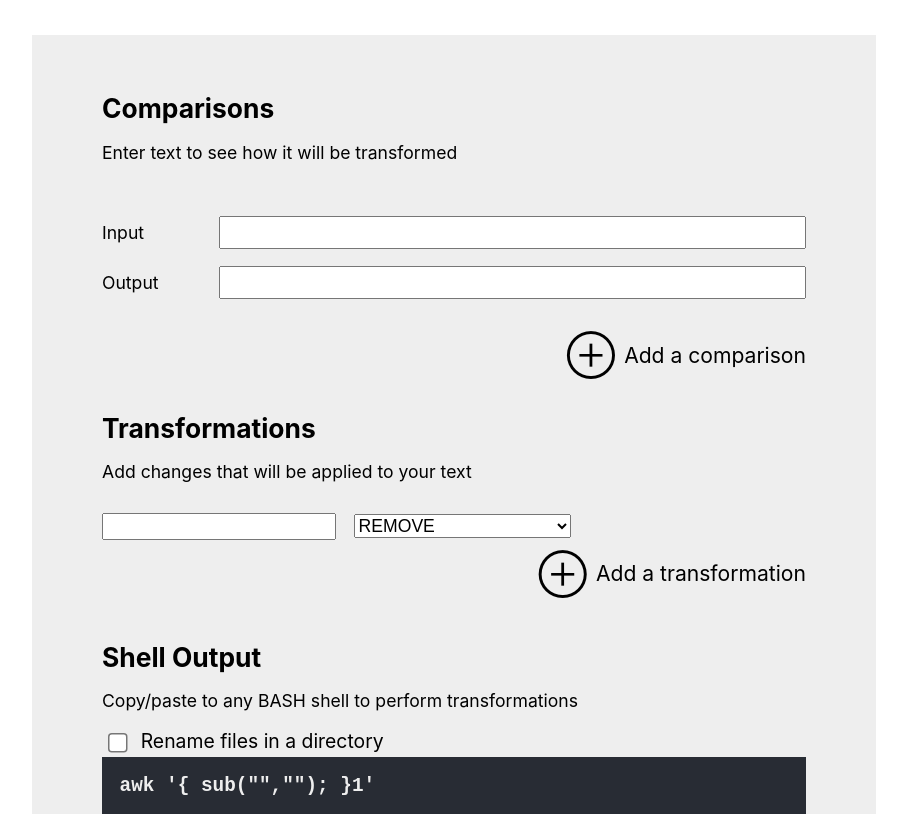
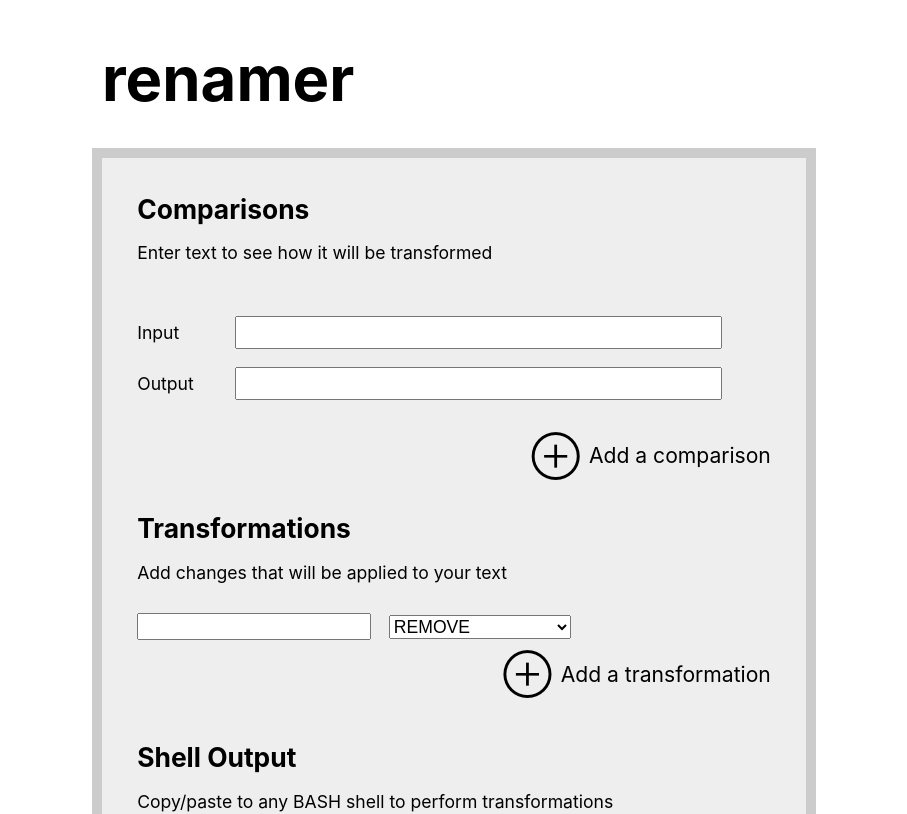
Before and after one commit to batzlerg/renamer, a React (Create React App) app: page / in a window 1280 px wide. Shown: the top 814 px of the page, without its empty margins (186-1093 px from the left). Built offline with nearby package versions, Linux system fonts and the light colour scheme.

Commit message:
redesign, looking p good

```diff
--- a/src/App.css
+++ b/src/App.css
@@ -1,9 +1,24 @@
+h1 {
+  font-size: 3.5rem;
+  /* todo: animate in letters as if being renamed inline */
+}
+
+h2 {
+  margin: 0;
+  padding: 0;
+}
+
 .container {
+  margin-top: 2rem;
+  padding: 2rem;
+  background-color: #eee;
+  outline: #ccc solid 10px;
+}
+
+.page-wrapper {
   max-width: 40rem;
   margin: 0 auto;
-  margin-top: 2rem;
-  padding: 2rem 4rem;
-  background-color: #eee;
+  margin-bottom: 2rem;
 }
 
 html {
--- a/src/App.js
+++ b/src/App.js
@@ -106,6 +106,9 @@ class App extends React.Component {
 
   render() {
     return (
+      <>
+        <div className="page-wrapper">
+          <h1>renamer</h1>
           <div className="container">
             <ComparisonRowContainer
               comparisons={this.state.comparisons}
@@ -121,6 +124,8 @@ class App extends React.Component {
             />
             <ShellCommand transformations={this.state.transformations}/>
           </div>
+        </div>
+      </>
     );
   }
 
--- a/src/components/Comparison/ComparisonRow.css
+++ b/src/components/Comparison/ComparisonRow.css
@@ -1,14 +1,24 @@
 .comparisonRow {
   display: grid;
-  /* grid-template-columns: 1fr 1fr; */
-  grid-column-gap: 2rem;
+  grid-template-columns: 12fr 1fr;
+}
+
+.comparisonInputs {
+  display: grid;
   grid-row-gap: 1rem;
-  position: relative;
 }
 
 .removeComparison {
-  position: absolute;
-  left: -2.5rem;
-  top: 1rem;
-  color: red;
+  height: 100%;
+  display: flex;
+  color: black;
+  justify-content: center;
 }
+
+.removeComparison .button {
+  font-size: 3rem;
+}
+
+.removeComparison .addRemoveButton {
+  grid-column-gap: 0; /* allow precise centering */
+}
--- a/src/components/Comparison/ComparisonRow.js
+++ b/src/components/Comparison/ComparisonRow.js
@@ -16,9 +16,11 @@ function ComparisonRow(props) {
   }
   return (
     <div className="comparisonRow">
+      <div className='comparisonInputs'>
+        <Input onInputChange={props.onInputChange}/>
+        <Output value={props.outputValue} />
+      </div>
       {removeButton}
-      <Input onInputChange={props.onInputChange}/>
-      <Output value={props.outputValue} />
     </div>
   );
 };
--- a/src/components/Comparison/ComparisonRowContainer.css
+++ b/src/components/Comparison/ComparisonRowContainer.css
@@ -3,7 +3,3 @@
   display: grid;
   grid-row-gap: 2rem;
 }
-
-.header h2 {
-  margin-bottom: 0;
-}
--- a/src/components/Export/ShellCommand.css
+++ b/src/components/Export/ShellCommand.css
@@ -22,6 +22,7 @@
   font-size: 1.1rem;
   display: flex;
   align-content: center;
+  margin-bottom: 1rem;
 }
 
 .directoryCheckbox {
--- a/src/components/Transformation/TransformRowContainer.css
+++ b/src/components/Transformation/TransformRowContainer.css
@@ -2,7 +2,7 @@
   margin-bottom: 5rem;
 }
 
-.rows {
+.transformRowContainer .rows {
   display: grid;
   grid-template-rows: repeat(auto-fill, 3rem);
 }
```
Lines whose indentation alone changed are shown as unchanged.
